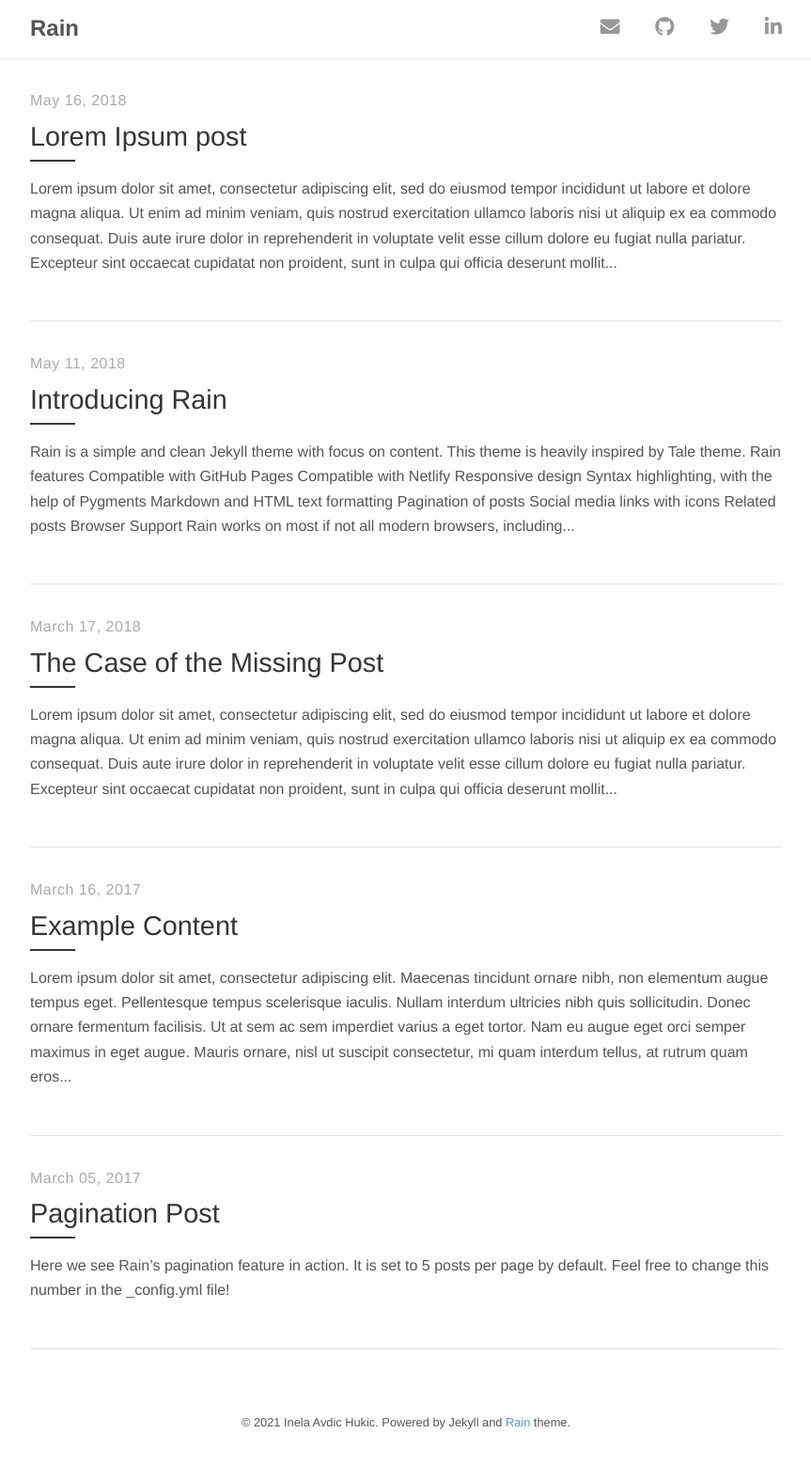
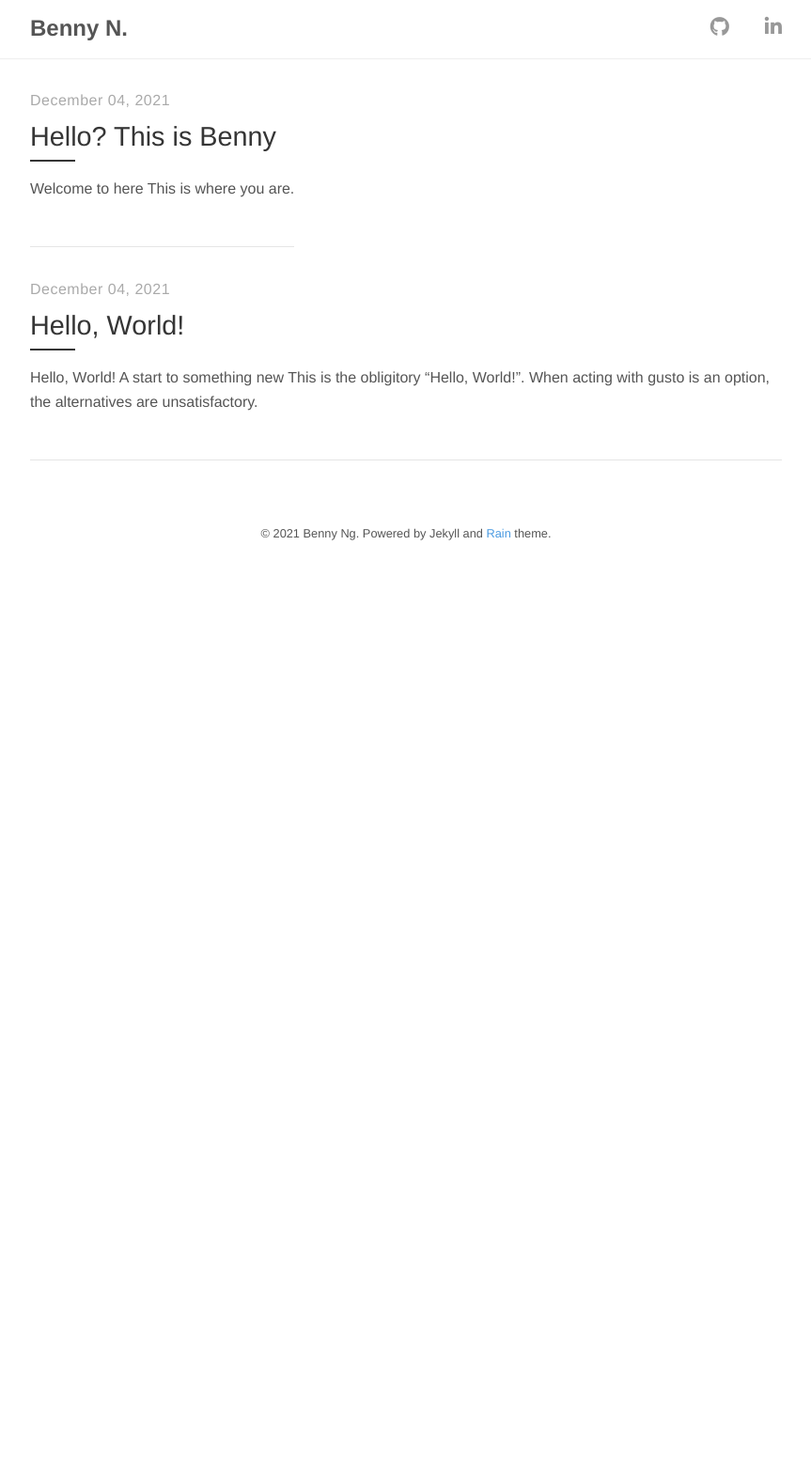
Before and after one commit to bennyen/bennyen.github.io, a Jekyll site: the page built from index.html, in a window 1280 px wide. Shown: the whole page at 94% size, without its empty margins (208-1071 px from the left). Built offline with Jekyll 4.4.1, drawn with Linux system fonts in a browser that asks for light colours; nearby versions of some CDN libraries; the list of posts is cut into pages by our own code; after the commit the page ends 900 px from its top, so only the background shows below that.

Commit message:
Clean up intro files

```diff
--- a/Gemfile
+++ b/Gemfile
@@ -2,3 +2,5 @@
 
 source "https://rubygems.org"
 gemspec
+
+gem "jemoji", "~> 0.12.0"
--- a/_config.yml
+++ b/_config.yml
@@ -1,13 +1,13 @@
 # Site settings
-title:          Rain
-description:    "Rain is a simple and clean Jekyll theme with focus on content."
-url:            https://github.com/inelaah/rain
+title:          Benny N.
+description:    "It is a Benny Ben world."
+url:            https://bennyen.github.io
 
 # Author
 author:
-  name:         Inela Avdic Hukic
+  name:         Benny Ng
   email:        inelaah@gmail.com
-  url:          https://inelaah.com
+  url:          https://bennyen.github.io
 
 # Build settings
 markdown:       kramdown
@@ -21,7 +21,7 @@ sass:
 plugins:
   - jekyll-feed
   - jekyll-paginate
-  # - jemoji #Uncomment this to allow emoji in your post
+  - jemoji
 
 # Permalinks
 permalink:      /:year-:month-:day/:title
@@ -34,7 +34,5 @@ related_posts_section:
 
 # Links to social media
 social:
-  email: inelaah@gmail.com
-  github: https://github.com/inelaah
-  twitter: https://twitter.com
-  linkedin: https://ba.linkedin.com/in/inela-avdic-hukic-322354131
+  github: https://github.com/bennyen
+  linkedin: https://www.linkedin.com/in/benny-ng-65963a5a/
--- a/_posts/2017-03-05-pagination-post.md
+++ /dev/null
@@ -1,7 +0,0 @@
----
-layout: post
-title: "Pagination Post"
-author: "Inela"
----
-
-Here we see **Rain's** pagination feature in action. It is set to 5 posts per page by default. Feel free to change this number in the `_config.yml` file!
--- a/_posts/2017-03-16-example-content.md
+++ /dev/null
@@ -1,137 +0,0 @@
----
-layout: post
-title: "Example Content"
-author: "Inela"
-tags: ["jekyll", "docs", "example", "content"]
----
-
-Lorem ipsum dolor sit amet, consectetur adipiscing elit. Maecenas tincidunt ornare nibh, non elementum augue tempus eget. Pellentesque tempus scelerisque iaculis. Nullam interdum ultricies nibh quis sollicitudin. Donec ornare fermentum facilisis. Ut at sem ac sem imperdiet varius a eget tortor. Nam eu augue eget orci semper maximus in eget augue. Mauris ornare, nisl ut suscipit consectetur, mi quam interdum tellus, at rutrum quam eros ultrices mi.
-
-# Headers
-{% highlight markdown %}
-# H1
-## H2
-### H3
-#### H4
-##### H5
-###### H6
-{% endhighlight %}
-
-# H1
-## H2
-### H3
-#### H4
-##### H5
-###### H6
-
-# Text formatting
-{% highlight markdown %}
-- **Bold**
-- _Italics_
-- ~~Strikethrough~~
-- <ins>Underline</ins>
-- <sup>Superscript</sup>
-- <sub>Subscript</sub>
-- Abbreviation: <abbr title="HyperText Markup Language">HTML</abbr>
-- Citation: <cite>&mdash; Inela</cite>
-{% endhighlight %}
-
-- **Bold**
-- _Italics_
-- ~~Strikethrough~~
-- <ins>Underline</ins>
-- <sup>Superscript</sup>
-- <sub>Subscript</sub>
-- Abbreviation: <abbr title="HyperText Markup Language">HTML</abbr>
-- Citation: <cite>&mdash; Inela</cite>
-
-# Lists
-{% highlight markdown %}
-1. Ordered list item 1
-2. Ordered list item 2
-3. Ordered list item 3
-
-* Unordered list item 1
-* Unordered list item 2
-* Unordered list item 3
-{% endhighlight %}
-
-1. Ordered list item 1
-2. Ordered list item 2
-3. Ordered list item 3
-
-* Unordered list item 1
-* Unordered list item 2
-* Unordered list item 3
-
-# Links #todo link na repo
-{% highlight markdown %}
-Check out rain on [GitHub](#todo dodati link na github).
-{% endhighlight %}
-
-Check out rain on [GitHub](#todo dodati link na github).
-
-# Images
-{% highlight markdown %}
-![Placeholder image](https://placehold.it/800x400 "Placeholder image")
-
-![Image with caption](https://placehold.it/700x400 "Image with caption")
-_This is an image with a caption_
-{% endhighlight %}
-
-![Placeholder image](https://placehold.it/800x400 "Placeholder image")
-
-![Image with caption](https://placehold.it/700x400 "Image with caption")
-_This is an image with a caption_
-
-# Code and Syntax Highlighting
-Use back-ticks for `inline code`. Multi-line code snippets are supported too through Pygments.
-
-{% highlight js %}
-// Sample javascript code
-var s = "JavaScript syntax highlighting";
-alert(s);
-{% endhighlight %}
-
-{% highlight python %}
-# Sample python code
-s = "Python syntax highlighting"
-print s
-{% endhighlight %}
-
-Adding `linenos` to the Pygments tag enables line numbers.
-
-{% highlight js  linenos %}
-// Sample javascript code
-var s = "JavaScript syntax highlighting";
-alert(s);
-{% endhighlight %}
-
-# Blockquotes
-{% highlight markdown %}
-> Curabitur blandit tempus porttitor. Nullam quis risus eget urna mollis ornare vel eu leo. Nullam id dolor id nibh ultricies vehicula ut id elit.
-
-{% endhighlight %}
-
-> Curabitur blandit tempus porttitor. Nullam quis risus eget urna mollis ornare vel eu leo. Nullam id dolor id nibh ultricies vehicula ut id elit.
-
-# Horizontal Rule & Line Break
-{% highlight markdown %}
-Use `<hr>` for horizontal rules
-
-<hr>
-
-and `<br>` for line breaks.
-
-<br>
-{% endhighlight %}
-
-Use `<hr>` for horizontal rules
-
-<hr>
-
-and `<br>` for line breaks.
-
-<br>
-
-_The end_
--- a/_posts/2018-03-17-another-lorem-ipsum-post.md
+++ /dev/null
@@ -1,9 +0,0 @@
----
-layout: post
-title: "The Case of the Missing Post"
-author: "Inela"
----
-
-Lorem ipsum dolor sit amet, consectetur adipiscing elit, sed do eiusmod tempor incididunt ut labore et dolore magna aliqua. Ut enim ad minim veniam, quis nostrud exercitation ullamco laboris nisi ut aliquip ex ea commodo consequat. Duis aute irure dolor in reprehenderit in voluptate velit esse cillum dolore eu fugiat nulla pariatur. Excepteur sint occaecat cupidatat non proident, sunt in culpa qui officia deserunt mollit anim id est laborum.
-
-Lorem ipsum dolor sit amet, consectetur adipiscing elit, sed do eiusmod tempor incididunt ut labore et dolore magna aliqua. Ut enim ad minim veniam, quis nostrud exercitation ullamco laboris nisi ut aliquip ex ea commodo consequat. Duis aute irure dolor in reprehenderit in voluptate velit esse cillum dolore eu fugiat nulla pariatur. Excepteur sint occaecat cupidatat non proident, sunt in culpa qui officia deserunt mollit anim id est laborum.
--- a/_posts/2018-05-11-introducing-rain.md
+++ /dev/null
@@ -1,23 +0,0 @@
----
-layout: post
-title:  "Introducing Rain"
-author: "Inela"
----
-
-Rain is a simple and clean [Jekyll](https://jekyllrb.com/) theme with focus on content. This theme is heavily inspired by [Tale](https://github.com/chesterhow/tale) theme.
-
-## Rain features
-- Compatible with GitHub Pages
-- Compatible with Netlify
-- Responsive design
-- Syntax highlighting, with the help of Pygments
-- Markdown and HTML text formatting
-- Pagination of posts
-- Social media links with icons
-- Related posts
-
-## Browser Support
-Rain works on most if not all modern browsers, including Chrome, Safari and Firefox
-
-## Download or Contribute
-Rain is publicly hosted on GitHub, so go ahead and download or fork it at the [GitHub repository](#).
--- a/_posts/2018-05-16-lorem-ipsum-post.md
+++ /dev/null
@@ -1,9 +0,0 @@
----
-layout: post
-title: "Lorem Ipsum post"
-author: "Inela"
----
-
-Lorem ipsum dolor sit amet, consectetur adipiscing elit, sed do eiusmod tempor incididunt ut labore et dolore magna aliqua. Ut enim ad minim veniam, quis nostrud exercitation ullamco laboris nisi ut aliquip ex ea commodo consequat. Duis aute irure dolor in reprehenderit in voluptate velit esse cillum dolore eu fugiat nulla pariatur. Excepteur sint occaecat cupidatat non proident, sunt in culpa qui officia deserunt mollit anim id est laborum.
-
-Lorem ipsum dolor sit amet, consectetur adipiscing elit, sed do eiusmod tempor incididunt ut labore et dolore magna aliqua. Ut enim ad minim veniam, quis nostrud exercitation ullamco laboris nisi ut aliquip ex ea commodo consequat. Duis aute irure dolor in reprehenderit in voluptate velit esse cillum dolore eu fugiat nulla pariatur. Excepteur sint occaecat cupidatat non proident, sunt in culpa qui officia deserunt mollit anim id est laborum.
--- /dev/null
+++ b/_posts/2021-12-04-hello-world.md
@@ -0,0 +1,8 @@
+---
+layout: post
+title:  "Hello, World!"
+---
+
+# Hello, World! A start to something new
+
+This is the obligitory "Hello, World!". When acting with gusto is an option, the alternatives are unsatisfactory.
--- /dev/null
+++ b/_posts/2021-12-04-home.md
@@ -0,0 +1,8 @@
+---
+layout: default
+title: "Hello? This is Benny"
+---
+
+# Welcome to here
+
+This is where you are.
```
Also changed, not shown: Gemfile.lock, rain-README.md (renamed from README.md), 2 other files.
